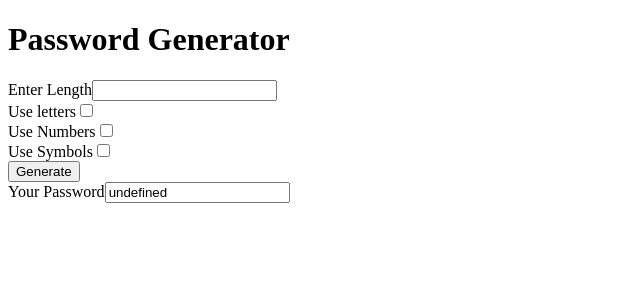
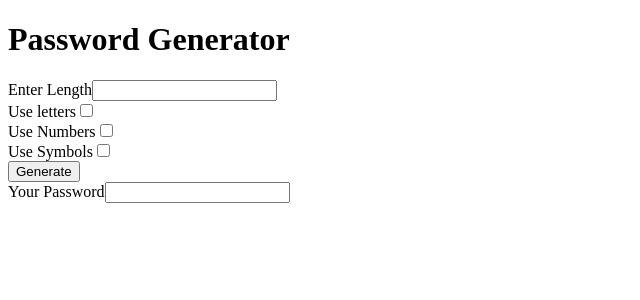
Before and after one commit to luc-dev10/angular-password, an Angular app: page / in a window 1280 px wide. Shown: the top 300 px of the page, without its empty margins (0-640 px from the left). Built offline with nearby package versions, Linux system fonts and the light colour scheme.

Commit message:
properties in class

```diff
--- a/src/app/app.component.ts
+++ b/src/app/app.component.ts
@@ -6,7 +6,10 @@ import { Component } from '@angular/core';
   styleUrls: ['./app.component.css'],
 })
 export class AppComponent {
+  // password
+  password = '';
+
   onButtonClick() {
-    console.log('Hello');
+    this.password = 'My Password';
   }
 }
```
